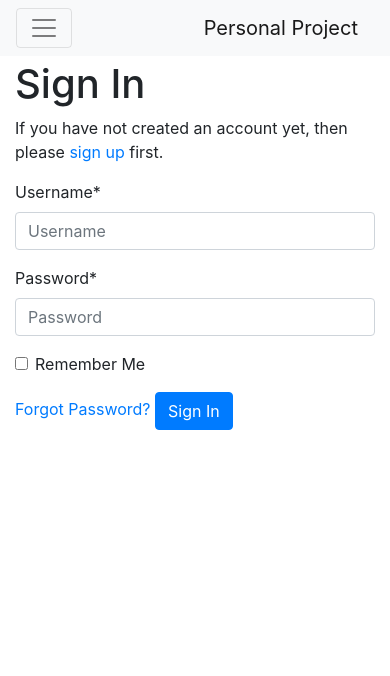
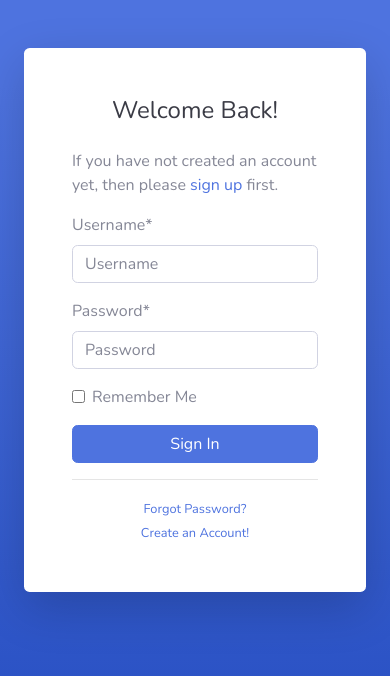
Before and after one commit to w3stmorgan/dj-playground, a Django app: page /accounts/login/ in a window 390 px wide. Shown: the top 676 px of the page. Run offline with Django 3.2, Linux system fonts and the light colour scheme; some libraries are stand-ins or nearby versions.

Commit message:
transfered registration & login to template

```diff
--- a/personal_project/templates/account/base.html
+++ b/personal_project/templates/account/base.html
@@ -1,10 +1,34 @@
-{% extends "base.html" %}
+{% extends "base2.html" %}
 {% block title %}{% block head_title %}{% endblock head_title %}{% endblock title %}
 
 {% block content %}
-<div class="row">
-  <div class="col-md-6 offset-md-3">
-    {% block inner %}{% endblock %}
+<div class="container">
+
+  <!-- Outer Row -->
+  <div class="row justify-content-center">
+
+    <div class="col-xl-10 col-lg-12 col-md-9">
+
+      <div class="card o-hidden border-0 shadow-lg my-5">
+        <div class="card-body p-0">
+          <!-- Nested Row within Card Body -->
+          <div class="row">
+            <div class="col-lg-6 d-none d-lg-block bg-password-image"></div>
+            <div class="col-lg-6">
+              <div class="p-5">
+                <div class="text-center">
+                  {% block inner %}{% endblock %}
+                </div>
+              </div>
+            </div>
+          </div>
+        </div>
+      </div>
+
+    </div>
+
   </div>
+
 </div>
+
 {% endblock %}
--- a/personal_project/templates/account/login.html
+++ b/personal_project/templates/account/login.html
@@ -6,10 +6,24 @@
 
 {% block head_title %}{% trans "Sign In" %}{% endblock %}
 
-{% block inner %}
+{% block content %}
+  <div class="container">
 
-<h1>{% trans "Sign In" %}</h1>
+    <!-- Outer Row -->
+    <div class="row justify-content-center">
 
+      <div class="col-xl-10 col-lg-12 col-md-9">
+
+        <div class="card o-hidden border-0 shadow-lg my-5">
+          <div class="card-body p-0">
+            <!-- Nested Row within Card Body -->
+            <div class="row">
+              <div class="col-lg-6 d-none d-lg-block bg-login-image"></div>
+              <div class="col-lg-6">
+                <div class="p-5">
+                  <div class="text-center">
+                    <h1 class="h4 text-gray-900 mb-4">Welcome Back!</h1>
+                  </div>
                   {% get_providers as socialaccount_providers %}
 
                   {% if socialaccount_providers %}
@@ -33,15 +47,30 @@ for a {{ site_name }} account and sign in below:{% endblocktrans %}</p>
                     <p>{% blocktrans %}If you have not created an account yet, then please
                       <a href="{{ signup_url }}">sign up</a> first.{% endblocktrans %}</p>
                   {% endif %}
-
                   <form class="login" method="POST" action="{% url 'account_login' %}">
                     {% csrf_token %}
                     {{ form|crispy }}
                     {% if redirect_field_value %}
-  <input type="hidden" name="{{ redirect_field_name }}" value="{{ redirect_field_value }}" />
+                      <input type="hidden" name="{{ redirect_field_name }}" value="{{ redirect_field_value }}"/>
                     {% endif %}
-  <a class="button secondaryAction" href="{% url 'account_reset_password' %}">{% trans "Forgot Password?" %}</a>
-  <button class="primaryAction btn btn-primary" type="submit">{% trans "Sign In" %}</button>
+                    <button class="btn btn-primary btn-user btn-block" type="submit">{% trans "Sign In" %}</button>
                   </form>
+                  <hr>
+                  <div class="text-center">
+                    <a class="small" href="{% url 'account_reset_password' %}">Forgot Password?</a>
+                  </div>
+                  <div class="text-center">
+                    <a class="small" href="{{ signup_url }}">Create an Account!</a>
+                  </div>
+                </div>
+              </div>
+            </div>
+          </div>
+        </div>
 
+      </div>
+
+    </div>
+
+  </div>
 {% endblock %}
--- a/personal_project/templates/account/verification_sent.html
+++ b/personal_project/templates/account/verification_sent.html
@@ -5,8 +5,10 @@
 {% block head_title %}{% trans "Verify Your E-mail Address" %}{% endblock %}
 
 {% block inner %}
+  <div class="text-justify">
     <h1>{% trans "Verify Your E-mail Address" %}</h1>
 
-    <p>{% blocktrans %}We have sent an e-mail to you for verification. Follow the link provided to finalize the signup process. Please contact us if you do not receive it within a few minutes.{% endblocktrans %}</p>
-
+    <p>{% blocktrans %}We have sent an e-mail to you for verification. Follow the link provided to finalize the signup
+      process. Please contact us if you do not receive it within a few minutes.{% endblocktrans %}</p>
+  </div>
 {% endblock %}
--- /dev/null
+++ b/personal_project/templates/base2.html
@@ -0,0 +1,66 @@
+{% load static %}
+
+
+<!DOCTYPE html>
+<html lang="en">
+
+<head>
+
+  <meta charset="utf-8">
+  <meta http-equiv="X-UA-Compatible" content="IE=edge">
+  <meta name="viewport" content="width=device-width, initial-scale=1, shrink-to-fit=no">
+  <meta name="description" content="">
+  <meta name="author" content="">
+
+  <title>{% block title %}Playground{% endblock title %}</title>
+
+  <!-- Custom fonts for this template-->
+  <link href="{% static "vendor/fontawesome-free/css/all.min.css" %}" rel="stylesheet" type="text/css">
+  <link
+          href="https://fonts.googleapis.com/css?family=Nunito:200,200i,300,300i,400,400i,600,600i,700,700i,800,800i,900,900i"
+          rel="stylesheet">
+
+  <!-- Custom styles for this template-->
+  <link href="{% static 'css/sb-admin-2.min.css' %}" rel="stylesheet">
+
+</head>
+
+<body id="page-top" class="bg-gradient-primary">
+
+{% if messages %}
+  {% for message in messages %}
+    <div class="alert alert-{% if message.tags == 'info' %}primary
+                {% elif message.tags == 'error' %}danger{% else %}{{ message.tags }}{% endif %}" role="alert">
+      {{ message }}
+      <button type="button" class="close" data-dismiss="alert" aria-label="Close"><span
+              aria-hidden="true">&times;</span></button>
+    </div>
+  {% endfor %}
+{% endif %}
+<!-- Page Wrapper -->
+<div id="wrapper">
+  {% block content %}
+  {% endblock %}
+</div>
+
+<!-- Bootstrap core JavaScript-->
+<script src="{% static 'vendor/jquery/jquery.min.js' %}"></script>
+<script src="{% static 'vendor/bootstrap/js/bootstrap.bundle.min.js' %}"></script>
+
+<!-- Core plugin JavaScript-->
+<script src="{% static 'vendor/jquery-easing/jquery.easing.min.js' %}"></script>
+
+<!-- Custom scripts for all pages-->
+<script src="{% static 'js/sb-admin-2.min.js' %}"></script>
+<!-- DataTables JS-->
+<script type="text/javascript"
+        src="https://cdn.datatables.net/v/bs4/dt-1.10.24/b-1.7.0/b-html5-1.7.0/fh-3.1.8/sp-1.2.2/datatables.min.js"></script>
+
+<!-- Chart.js -->
+<script src="https://cdnjs.cloudflare.com/ajax/libs/Chart.js/3.3.2/chart.min.js"></script>
+
+{% block modal %}{% endblock modal %}
+
+{% block js %}{% endblock %}
+</body>
+</html>
--- a/personal_project/users/forms.py
+++ b/personal_project/users/forms.py
@@ -13,7 +13,6 @@ class UserChangeForm(admin_forms.UserChangeForm):
 class UserCreationForm(admin_forms.UserCreationForm):
     class Meta(admin_forms.UserCreationForm.Meta):
         model = User
-
         error_messages = {
             "username": {"unique": _("This username has already been taken.")}
         }
--- a/personal_project/users/urls.py
+++ b/personal_project/users/urls.py
@@ -1,6 +1,7 @@
 from django.urls import path
 
 from personal_project.users.views import (
+    logout_modal,
     user_detail_view,
     user_redirect_view,
     user_update_view,
@@ -10,5 +11,6 @@ app_name = "users"
 urlpatterns = [
     path("~redirect/", view=user_redirect_view, name="redirect"),
     path("~update/", view=user_update_view, name="update"),
+    path("logout_modal/", view=logout_modal, name="logout_modal"),
     path("<str:username>/", view=user_detail_view, name="detail"),
 ]
--- a/personal_project/utils/context_processors.py
+++ b/personal_project/utils/context_processors.py
@@ -12,4 +12,5 @@ def add_page_info(request):
     return {
         "app_name": request.resolver_match.app_name,
         "page_path": request.path,
+        "user": request.user if request.user.is_authenticated else None,
     }
```
Also changed, not shown: personal_project/templates/account/password_reset.html (+46 -12 lines), personal_project/templates/account/signup.html (+28 -6 lines), personal_project/templates/website/base.html (+29 -11 lines), personal_project/users/views.py (+6 -1 lines). Lines whose indentation alone changed are shown as unchanged.
